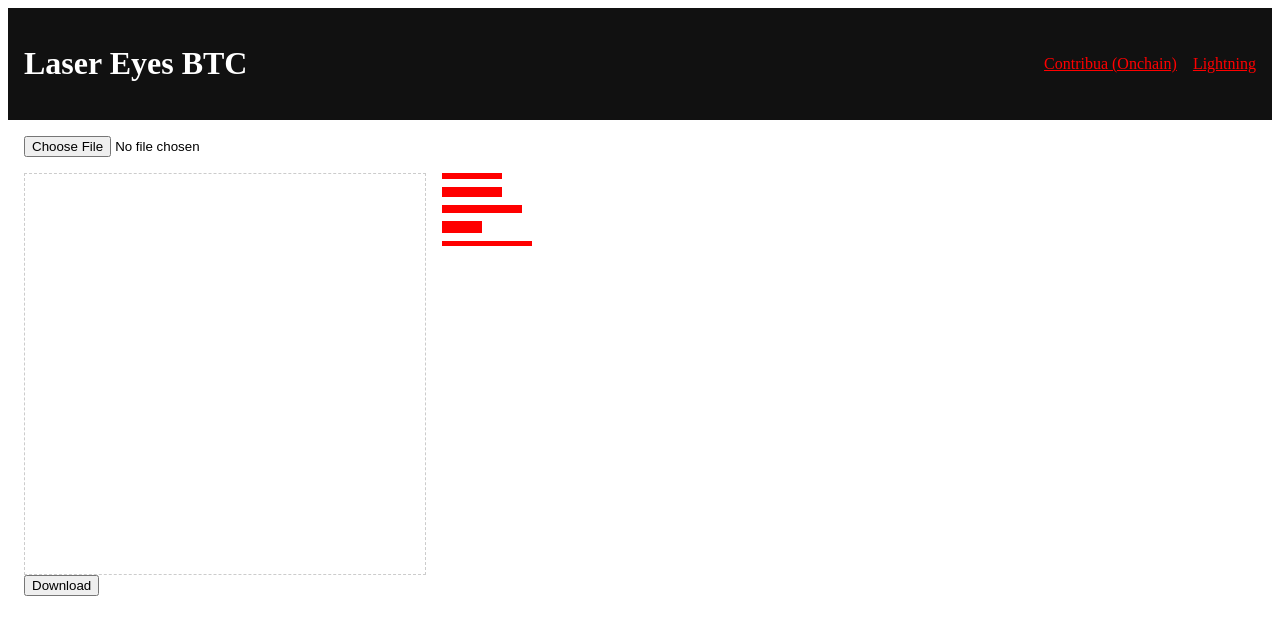
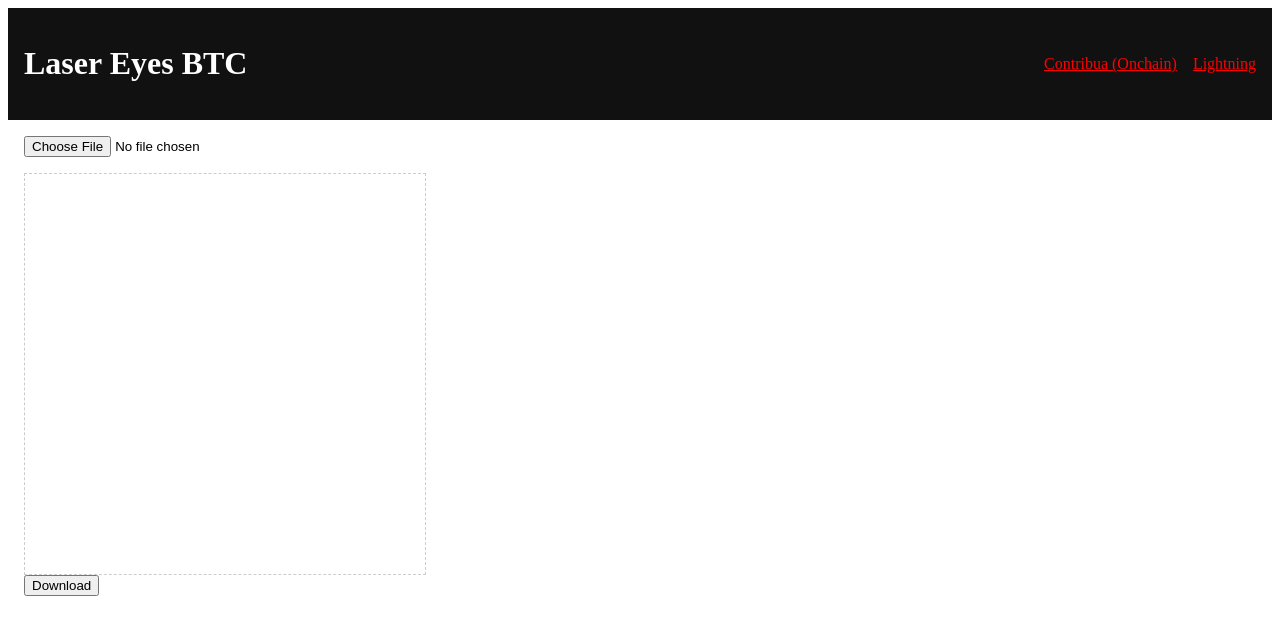
Before and after one commit to srcjp/lasereyesbtc, an Angular app in the folder frontend/: page / in a window 1280 px wide. Shown: the top 634 px of the page. Built offline with nearby package versions, Linux system fonts and the light colour scheme.

Commit message:
feat: add draggable eye glow

```diff
--- a/frontend/src/app/laser-editor/laser-editor.css
+++ b/frontend/src/app/laser-editor/laser-editor.css
@@ -1,7 +1,7 @@
 .editor {
-  display: flex;
   margin-top: 1rem;
 }
+
 .image-container {
   position: relative;
   width: 400px;
@@ -9,36 +9,20 @@
   border: 1px dashed #ccc;
   overflow: hidden;
 }
+
 .image-container img {
   max-width: 100%;
 }
+
 .laser {
   position: absolute;
-  width: 150px;
-  height: 10px;
-  background: red;
-  transform: rotate(-20deg);
-}
-.laser1 { height: 6px; }
-.laser2 { height: 10px; }
-.laser3 { height: 8px; width: 200px; }
-.laser4 { height: 12px; width: 120px; }
-.laser5 { height: 5px; width: 180px; }
-
-.laser-list {
-  margin-left: 1rem;
-  display: flex;
-  flex-direction: column;
-  gap: 0.5rem;
-}
-.laser-option {
-  width: 60px;
-  height: 10px;
-  background: red;
   cursor: grab;
 }
-.laser-option.laser1 { height: 6px; }
-.laser-option.laser2 { height: 10px; }
-.laser-option.laser3 { height: 8px; width: 80px; }
-.laser-option.laser4 { height: 12px; width: 40px; }
-.laser-option.laser5 { height: 5px; width: 90px; }
+
+.eye-glow {
+  width: 80px;
+  height: 80px;
+  border-radius: 50%;
+  background: radial-gradient(circle, rgba(255, 0, 0, 0.8) 0%, rgba(255, 0, 0, 0.3) 40%, rgba(255, 0, 0, 0) 70%);
+  box-shadow: 0 0 15px 8px rgba(255, 0, 0, 0.5);
+}
--- a/frontend/src/app/laser-editor/laser-editor.html
+++ b/frontend/src/app/laser-editor/laser-editor.html
@@ -2,11 +2,8 @@
   <input type="file" (change)="onFileSelected($event)">
 </div>
 <div class="editor">
-  <div class="image-container" (drop)="onDrop($event)" (dragover)="allowDrop($event)">
-    <img *ngIf="imageSrc" [src]="imageSrc" alt="uploaded">
-  </div>
-  <div class="laser-list">
-    <div *ngFor="let l of lasers" class="laser-option {{l.class}}" draggable="true" (dragstart)="onDragStart($event,l)"></div>
+  <div class="image-container">
+    <img *ngIf="imageSrc" [src]="imageSrc" alt="uploaded" (load)="onImageLoaded()">
   </div>
 </div>
 <button (click)="download()">Download</button>
--- a/frontend/src/app/laser-editor/laser-editor.ts
+++ b/frontend/src/app/laser-editor/laser-editor.ts
@@ -15,14 +15,11 @@ interface Laser {
 })
 export class LaserEditor {
   imageSrc: string | null = null;
-  lasers: Laser[] = [
-    { id: 1, class: 'laser1' },
-    { id: 2, class: 'laser2' },
-    { id: 3, class: 'laser3' },
-    { id: 4, class: 'laser4' },
-    { id: 5, class: 'laser5' }
-  ];
-  placed: Laser[] = [];
+  laser: Laser = { id: 1, class: 'eye-glow' };
+  overlay?: HTMLElement;
+  dragOffsetX = 0;
+  dragOffsetY = 0;
+  dragging = false;
 
   constructor(private host: ElementRef<HTMLElement>) {}
 
@@ -30,36 +27,49 @@ export class LaserEditor {
     const input = event.target as HTMLInputElement;
     if (input.files && input.files[0]) {
       const reader = new FileReader();
-      reader.onload = e => (this.imageSrc = reader.result as string);
+      reader.onload = () => (this.imageSrc = reader.result as string);
       reader.readAsDataURL(input.files[0]);
     }
   }
 
-  onDragStart(event: DragEvent, laser: Laser) {
-    event.dataTransfer?.setData('laser', JSON.stringify(laser));
+  onImageLoaded() {
+    const container = this.host.nativeElement.querySelector('.image-container') as HTMLElement;
+    if (!container || this.overlay) return;
+    const div = document.createElement('div');
+    div.className = `laser ${this.laser.class}`;
+    div.style.left = '50%';
+    div.style.top = '50%';
+    div.style.transform = 'translate(-50%, -50%)';
+    div.addEventListener('pointerdown', this.startDrag.bind(this));
+    div.addEventListener('pointermove', this.onDrag.bind(this));
+    div.addEventListener('pointerup', this.endDrag.bind(this));
+    div.addEventListener('pointercancel', this.endDrag.bind(this));
+    container.appendChild(div);
+    this.overlay = div;
   }
 
-  onDrop(event: DragEvent) {
-    event.preventDefault();
-    if (this.placed.length >= 2) return;
-    const data = event.dataTransfer?.getData('laser');
-    if (data) {
-      const laser = JSON.parse(data) as Laser;
-      const container = this.host.nativeElement.querySelector('.image-container') as HTMLElement;
-      const rect = container.getBoundingClientRect();
-      const x = event.clientX - rect.left;
-      const y = event.clientY - rect.top;
-      const div = document.createElement('div');
-      div.className = `laser ${laser.class}`;
-      div.style.left = `${x}px`;
-      div.style.top = `${y}px`;
-      container.appendChild(div);
-      this.placed.push(laser);
-    }
+  startDrag(event: PointerEvent) {
+    this.dragging = true;
+    const rect = (event.target as HTMLElement).getBoundingClientRect();
+    this.dragOffsetX = event.clientX - rect.left;
+    this.dragOffsetY = event.clientY - rect.top;
+    (event.target as HTMLElement).setPointerCapture(event.pointerId);
   }
 
-  allowDrop(event: DragEvent) {
-    event.preventDefault();
+  onDrag(event: PointerEvent) {
+    if (!this.dragging || !this.overlay) return;
+    const container = this.host.nativeElement.querySelector('.image-container') as HTMLElement;
+    const rect = container.getBoundingClientRect();
+    const x = event.clientX - rect.left - this.dragOffsetX;
+    const y = event.clientY - rect.top - this.dragOffsetY;
+    this.overlay.style.left = `${x}px`;
+    this.overlay.style.top = `${y}px`;
+    this.overlay.style.transform = '';
+  }
+
+  endDrag(event: PointerEvent) {
+    this.dragging = false;
+    (event.target as HTMLElement).releasePointerCapture(event.pointerId);
   }
 
   async download() {
```
